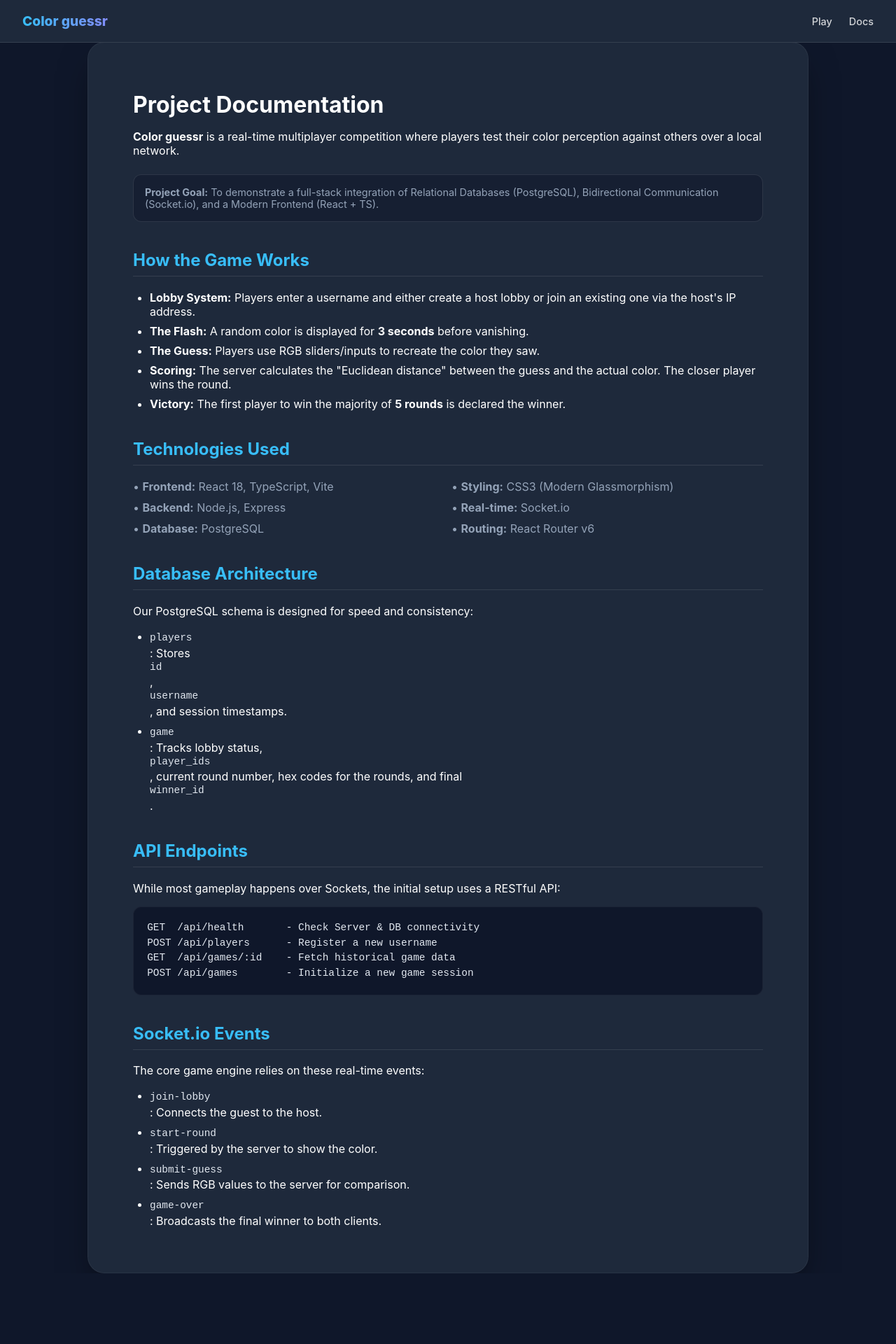
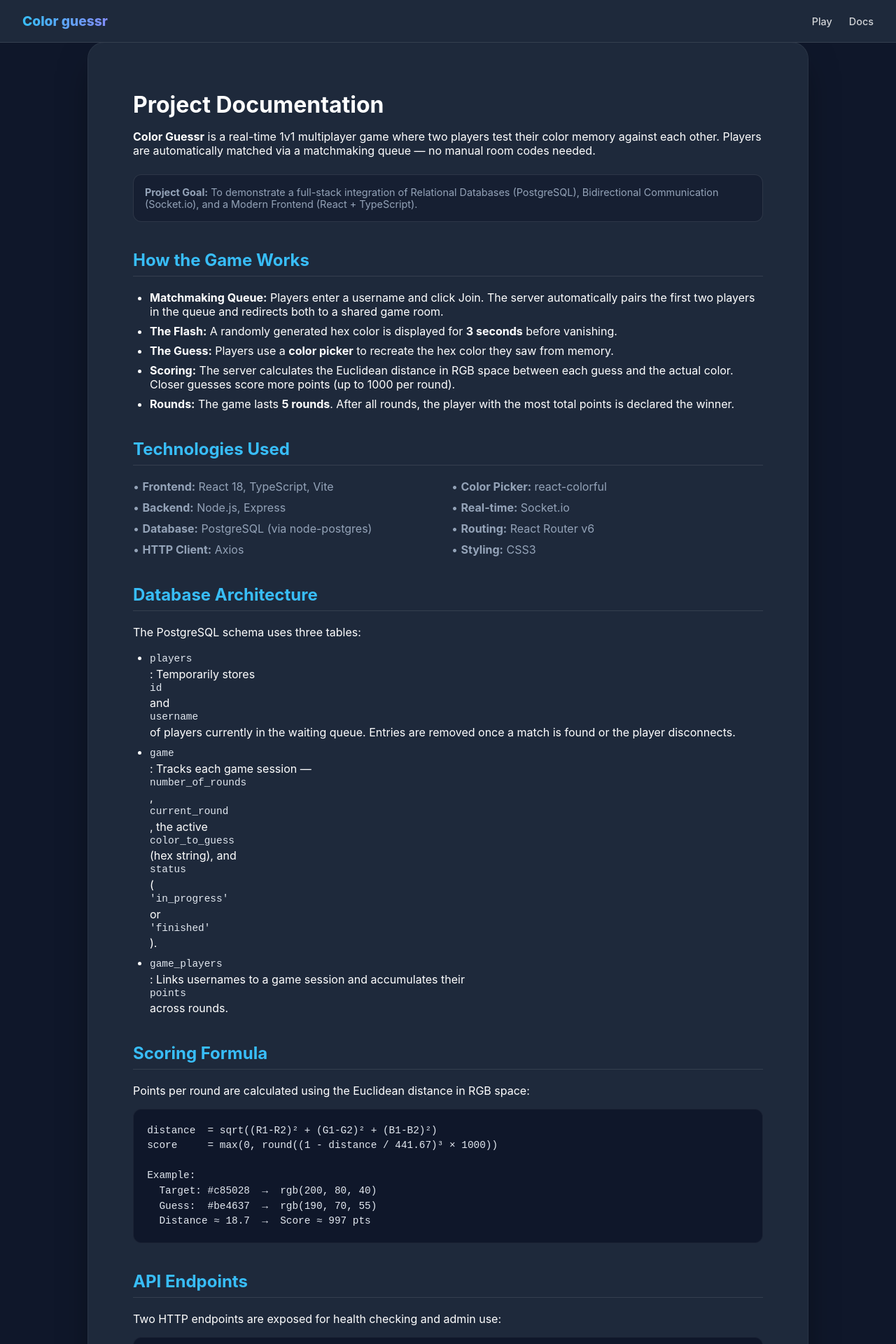
Before and after one commit to FilipLukaszewski/ColorPickerGame, a React (Vite) app in the folder client/: page /docs in a window 1280 px wide. Shown: the top 1920 px of the page at 70% size. Before the commit the page ends 1819 px from the top, so only its background shows below. Built offline with nearby package versions, Linux system fonts and the light colour scheme; no server answers.

Commit message:
Revise game overview and scoring explanation
Updated game description and scoring details in documentation.

```diff
--- a/client/src/Docs.tsx
+++ b/client/src/Docs.tsx
@@ -3,59 +3,87 @@ const Docs = () => {
     <div className="game-container docs-container">
       <h1>Project Documentation</h1>
       <p>
-        <strong>Color guessr</strong> is a real-time multiplayer competition where players
-        test their color perception against others over a local network.
+        <strong>Color Guessr</strong> is a real-time 1v1 multiplayer game where two players
+        test their color memory against each other. Players are automatically matched via a
+        matchmaking queue — no manual room codes needed.
       </p>
 
       <div className="message-box" style={{ textAlign: 'left', borderStyle: 'solid', marginTop: '1.5rem' }}>
         <strong>Project Goal:</strong> To demonstrate a full-stack integration of
         Relational Databases (PostgreSQL), Bidirectional Communication (Socket.io),
-        and a Modern Frontend (React + TS).
+        and a Modern Frontend (React + TypeScript).
       </div>
 
       <h2>How the Game Works</h2>
       <ul>
-        <li><strong>Lobby System:</strong> Players enter a username and either create a host lobby or join an existing one via the host's IP address.</li>
-        <li><strong>The Flash:</strong> A random color is displayed for <strong>3 seconds</strong> before vanishing.</li>
-        <li><strong>The Guess:</strong> Players use RGB sliders/inputs to recreate the color they saw.</li>
-        <li><strong>Scoring:</strong> The server calculates the "Euclidean distance" between the guess and the actual color. The closer player wins the round.</li>
-        <li><strong>Victory:</strong> The first player to win the majority of <strong>5 rounds</strong> is declared the winner.</li>
+        <li><strong>Matchmaking Queue:</strong> Players enter a username and click Join. The server automatically pairs the first two players in the queue and redirects both to a shared game room.</li>
+        <li><strong>The Flash:</strong> A randomly generated hex color is displayed for <strong>3 seconds</strong> before vanishing.</li>
+        <li><strong>The Guess:</strong> Players use a <strong>color picker</strong> to recreate the hex color they saw from memory.</li>
+        <li><strong>Scoring:</strong> The server calculates the Euclidean distance in RGB space between each guess and the actual color. Closer guesses score more points (up to 1000 per round).</li>
+        <li><strong>Rounds:</strong> The game lasts <strong>5 rounds</strong>. After all rounds, the player with the most total points is declared the winner.</li>
       </ul>
 
       <h2>Technologies Used</h2>
       <div style={{ display: 'grid', gridTemplateColumns: '1fr 1fr', gap: '10px', color: 'var(--text-muted)' }}>
         <div>• <strong>Frontend:</strong> React 18, TypeScript, Vite</div>
-        <div>• <strong>Styling:</strong> CSS3 (Modern Glassmorphism)</div>
+        <div>• <strong>Color Picker:</strong> react-colorful</div>
         <div>• <strong>Backend:</strong> Node.js, Express</div>
         <div>• <strong>Real-time:</strong> Socket.io</div>
-        <div>• <strong>Database:</strong> PostgreSQL</div>
+        <div>• <strong>Database:</strong> PostgreSQL (via node-postgres)</div>
         <div>• <strong>Routing:</strong> React Router v6</div>
+        <div>• <strong>HTTP Client:</strong> Axios</div>
+        <div>• <strong>Styling:</strong> CSS3</div>
       </div>
 
       <h2>Database Architecture</h2>
-      <p>Our PostgreSQL schema is designed for speed and consistency:</p>
+      <p>The PostgreSQL schema uses three tables:</p>
       <ul>
-        <li><code>players</code>: Stores <code>id</code>, <code>username</code>, and session timestamps.</li>
-        <li><code>game</code>: Tracks lobby status, <code>player_ids</code>, current round number, hex codes for the rounds, and final <code>winner_id</code>.</li>
+        <li><code>players</code>: Temporarily stores <code>id</code> and <code>username</code> of players currently in the waiting queue. Entries are removed once a match is found or the player disconnects.</li>
+        <li><code>game</code>: Tracks each game session — <code>number_of_rounds</code>, <code>current_round</code>, the active <code>color_to_guess</code> (hex string), and <code>status</code> (<code>'in_progress'</code> or <code>'finished'</code>).</li>
+        <li><code>game_players</code>: Links usernames to a game session and accumulates their <code>points</code> across rounds.</li>
       </ul>
 
+      <h2>Scoring Formula</h2>
+      <p>Points per round are calculated using the Euclidean distance in RGB space:</p>
+      <div className="api-section">
+        <pre><code>{`distance  = sqrt((R1-R2)² + (G1-G2)² + (B1-B2)²)
+score     = max(0, round((1 - distance / 441.67)³ × 1000))
+
+Example:
+  Target: #c85028  →  rgb(200, 80, 40)
+  Guess:  #be4637  →  rgb(190, 70, 55)
+  Distance ≈ 18.7  →  Score ≈ 997 pts`}</code></pre>
+      </div>
+
       <h2>API Endpoints</h2>
-      <p>While most gameplay happens over Sockets, the initial setup uses a RESTful API:</p>
-
+      <p>Two HTTP endpoints are exposed for health checking and admin use:</p>
       <div className="api-section">
-        <pre><code>{`GET  /api/health       - Check Server & DB connectivity
-POST /api/players      - Register a new username
-GET  /api/games/:id    - Fetch historical game data
-POST /api/games        - Initialize a new game session`}</code></pre>
+        <pre><code>{`GET  /api/health  - Checks server and PostgreSQL connectivity
+POST /delete      - Clears the players table (dev/reset utility)`}</code></pre>
       </div>
 
       <h2>Socket.io Events</h2>
-      <p>The core game engine relies on these real-time events:</p>
+      <p>All gameplay is driven by Socket.io. Below is the full event contract:</p>
+
+      <p style={{ color: 'var(--text-muted)', fontSize: '0.85rem', margin: '0.5rem 0 0.25rem' }}>Client → Server</p>
       <ul>
-        <li><code>join-lobby</code>: Connects the guest to the host.</li>
-        <li><code>start-round</code>: Triggered by the server to show the color.</li>
-        <li><code>submit-guess</code>: Sends RGB values to the server for comparison.</li>
-        <li><code>game-over</code>: Broadcasts the final winner to both clients.</li>
+        <li><code>join-queue (username)</code>: Registers the player and adds them to the matchmaking queue. Emits <code>start-game</code> to both players once two are queued.</li>
+        <li><code>player-ready {'{ roomId, username }'}</code>: Sent when a player arrives at the game route. Starts the first round once both players have emitted this.</li>
+        <li><code>submit-guess {'{ roomId, username, guess }'}</code>: Sends the player's hex color guess to the server. The round is processed once both players have submitted.</li>
+      </ul>
+
+      <p style={{ color: 'var(--text-muted)', fontSize: '0.85rem', margin: '0.75rem 0 0.25rem' }}>Server → Client</p>
+      <ul>
+        <li><code>server-ready</code>: Confirmation message sent on connection.</li>
+        <li><code>player-list</code>: Sends the current waiting-room player list to a newly connected client.</li>
+        <li><code>player-joined {'{ username }'}</code>: Broadcast when a new player joins the queue.</li>
+        <li><code>player-left {'{ username }'}</code>: Broadcast when a player disconnects or a match is found.</li>
+        <li><code>start-game {'{ roomId }'}</code>: Sent to both matched players with their shared room UUID.</li>
+        <li><code>round-start {'{ roundNumber, totalRounds, colorToGuess, timerSeconds }'}</code>: Signals the start of a round, including the target hex color and timer duration.</li>
+        <li><code>round-result {'{ results, scores }'}</code>: Sent after both guesses are processed, with per-player points earned and running totals.</li>
+        <li><code>game-over {'{ scores, winner }'}</code>: Broadcast after the final round with sorted final scores and the winner's username.</li>
+        <li><code>join-error (message)</code>: Emitted if a username is already taken or invalid.</li>
+        <li><code>game-error (message)</code>: Emitted on game-level errors (e.g. opponent disconnected, room already full).</li>
       </ul>
     </div>
   );
```
